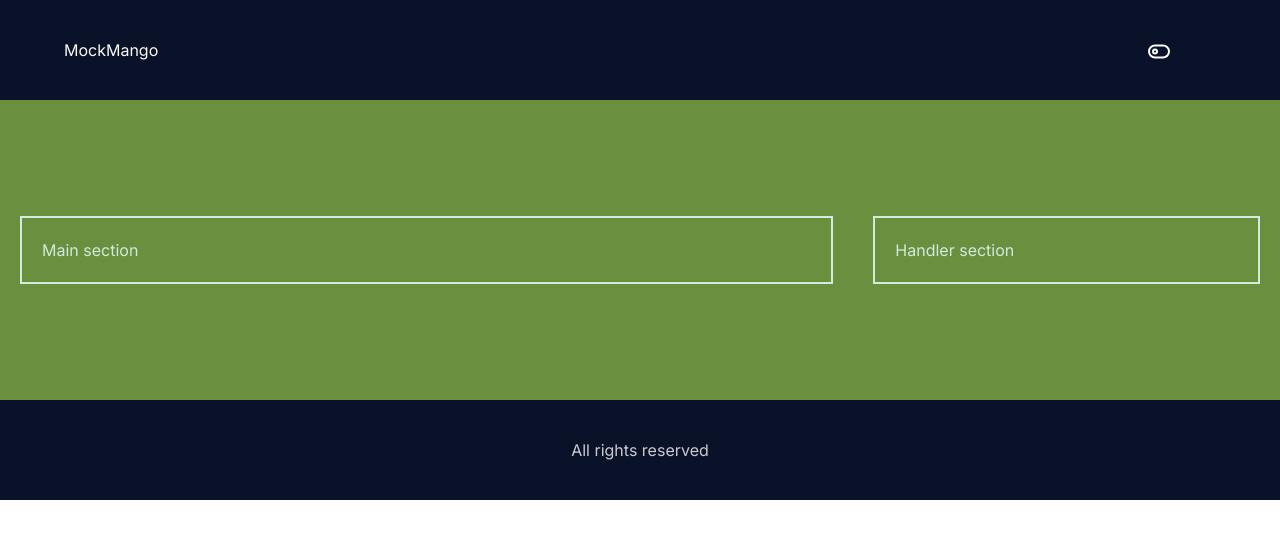
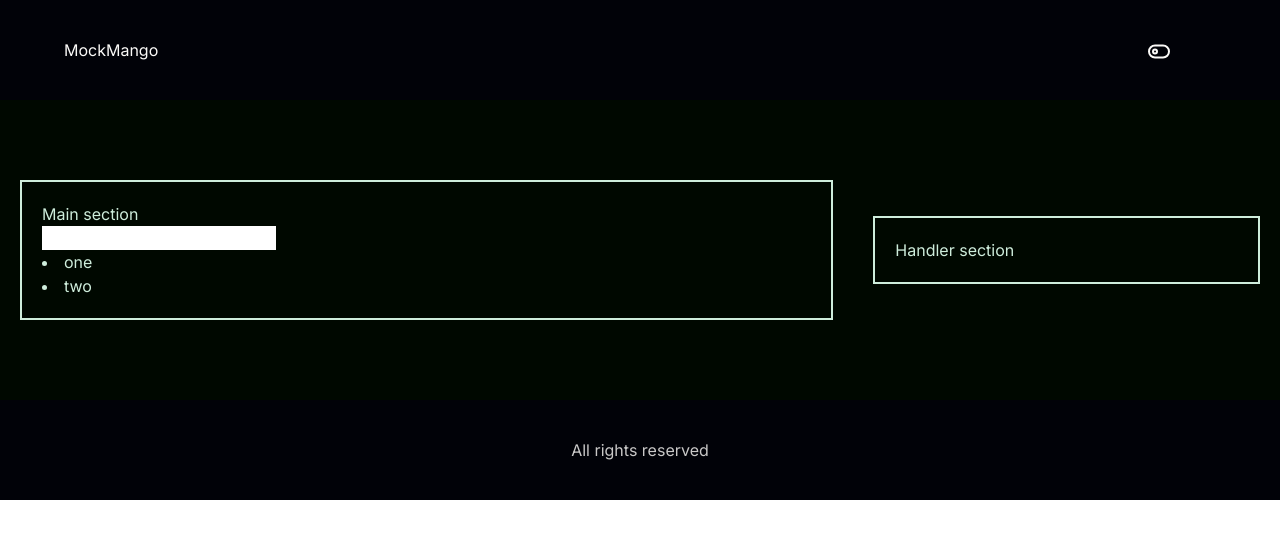
Before and after one commit to suriyaprakhash/mockmanga, a Next.js app: page / in a window 1280 px wide. Shown: the top 538 px of the page. Built offline with nearby package versions, Linux system fonts and the light colour scheme.

Commit message:
init theme correctly, started with dropdown component

```diff
--- a/src/app/components/footer.tsx
+++ b/src/app/components/footer.tsx
@@ -2,7 +2,7 @@ import React from 'react'
 
 function Footer() {
     return (
-        <section className="bg-tertiary-bg text-tertiary-text/80 h-[100px] w-screen grid grid-cols-6 items-center text-center">
+        <section className="bg-secondary-bg text-secondary-text/80 h-[100px] w-screen grid grid-cols-6 items-center text-center">
             <div className="col-span-6">All rights reserved</div>
         </section>
     )
--- a/src/app/components/hero.tsx
+++ b/src/app/components/hero.tsx
@@ -1,11 +1,26 @@
 import React from 'react'
+import Dropdown, { DropdownItem } from './shared/dropdown/dropdown'
 
 function Hero() {
+
+  const inputList: DropdownItem[] = [{
+    id: 1,
+    displayName: 'one'
+  },{
+    id: 2,
+    displayName: 'two'
+  }]
+
+  function categorySelected() {
+
+  }
+
   return (
     <section className="h-[300px] grid grid-cols-3 items-center">
       <section className="col-span-3 p-5 sm:col-span-2">
         <div className="border-2 border-primary-text p-5">
           Main section
+            <Dropdown inputList={inputList} dropdownParentCallback={categorySelected}/>
         </div>
       </section>
       <section className="col-span-3 p-5 sm:col-span-1">
--- a/src/app/components/navbar.tsx
+++ b/src/app/components/navbar.tsx
@@ -1,7 +1,7 @@
 import React, { useEffect, useState } from 'react'
 
-function Navbar({ parentCallback }: any) {
-    const [theme, setTheme] = useState('light');
+function Navbar({ initTheme, parentCallback }: any) {
+    const [theme, setTheme] = useState(initTheme);
 
     useEffect(() => {
         const storedTheme = localStorage.getItem('theme');
@@ -15,7 +15,7 @@ function Navbar({ parentCallback }: any) {
         parentCallback(newTheme);
     };
     return (
-        <nav className="bg-tertiary-bg text-tertiary-text h-[100px] w-screen grid grid-cols-6 items-center">
+        <nav className="bg-secondary-bg text-secondary-text h-[100px] w-screen grid grid-cols-6 items-center">
             <div className="col-span-5 pl-16">MockMango</div>
             <div className="col-span-1 sm:pl-20">
                 <button onClick={toggleTheme}>
@@ -24,7 +24,6 @@ function Navbar({ parentCallback }: any) {
                         <svg xmlns="http://www.w3.org/2000/svg" width="30" height="30" viewBox="0 0 30 15" fill="none" stroke="currentColor" strokeWidth="2" strokeLinecap="round" strokeLinejoin="round" className="icon icon-tabler icons-tabler-outline icon-tabler-toggle-left"><path stroke="none" d="M0 0h24v24H0z" fill="none" /><path d="M8 12m-2 0a2 2 0 1 0 4 0a2 2 0 1 0 -4 0" /><path d="M2 6m0 6a6 6 0 0 1 6 -6h8a6 6 0 0 1 6 6v0a6 6 0 0 1 -6 6h-8a6 6 0 0 1 -6 -6z" /></svg>
                         :
                         <svg xmlns="http://www.w3.org/2000/svg" width="30" height="30" viewBox="0 0 30 15" fill="none" stroke="currentColor" strokeWidth="2" strokeLinecap="round" strokeLinejoin="round" className="icon icon-tabler icons-tabler-outline icon-tabler-toggle-right"><path stroke="none" d="M0 0h24v24H0z" fill="none" /><path d="M16 12m-2 0a2 2 0 1 0 4 0a2 2 0 1 0 -4 0" /><path d="M2 6m0 6a6 6 0 0 1 6 -6h8a6 6 0 0 1 6 6v0a6 6 0 0 1 -6 6h-8a6 6 0 0 1 -6 -6z" /></svg>}
-
                 </button>
             </div>
         </nav>
--- /dev/null
+++ b/src/app/components/shared/dropdown/dropdown.tsx
@@ -0,0 +1,39 @@
+import React from 'react'
+
+export interface DropdownItem {
+    id: number,
+    displayName: string
+}
+
+export interface DropdownProps {
+    inputList: DropdownItem[],
+    dropdownParentCallback: any
+}
+
+function Dropdown(dropdownProps: DropdownProps) {
+
+    function filterItems(event: any) {
+        console.log('item entered in input box -');
+    }
+
+
+    function selectItem(event: any) {
+        console.log('selected item -');
+        dropdownProps.dropdownParentCallback();
+    }
+
+    return (
+        <div>
+            <button onKeyUp={filterItems}>
+                <input />
+            </button>
+            <div>
+                {dropdownProps.inputList?.map((item) => (
+                    <li onClick={selectItem} key={item.id}>{item.displayName}</li>
+                ))}
+            </div>
+        </div>
+    )
+}
+
+export default Dropdown
--- a/src/app/globals.css
+++ b/src/app/globals.css
@@ -7,13 +7,11 @@
   --background-start-rgb: 214, 219, 220;
   --background-end-rgb: 255, 255, 255; */
 
-  --primary-bg: 206,237,219;
-  --secondary-bg: 231,222,205;
-  --tertiary-bg: 251,250,248;
+  --primary-bg: 105,143,63;
+  --secondary-bg: 10,18,42;
 
-  --primary-text: 105,143,63;
-  --secondary-text: 128,78,73;
-  --tertiary-text: 10,18,42;
+  --primary-text: 206,237,219;
+  --secondary-text: 251,250,248;
 
 }
 
@@ -21,13 +19,11 @@
   /* --foreground-rgb: 0, 0, 0;
   --background-start-rgb: 214, 219, 220;
   --background-end-rgb: 255, 255, 255; */
-  --primary-bg: 105,143,63;
-  --secondary-bg: 128,78,73;
-  --tertiary-bg: 10,18,42;
+  --primary-bg: 0, 8, 0;
+  --secondary-bg: 1, 2, 8;
 
   --primary-text: 206,237,219;
-  --secondary-text: 231,222,205;
-  --tertiary-text: 251,250,248;
+  --secondary-text: 251,250,248;
 }
 
 @media (prefers-color-scheme: dark) {
--- a/src/app/page.tsx
+++ b/src/app/page.tsx
@@ -18,8 +18,10 @@ export default function Home() {
       // if the user preferes to match with OS theme
     } else if (window.matchMedia("prefers-color-scheme: dark")) {
       document.body.classList.add("dark");
+      localStorage.setItem("theme", "dark");
     } else {
       document.body.classList.add("light");
+      localStorage.setItem("theme", "light");
     }
 
   }, [theme]);
--- a/tailwind.config.ts
+++ b/tailwind.config.ts
@@ -10,11 +10,9 @@ const config: Config = {
     colors: {
       "primary-bg": "rgba(var(--primary-bg))",
       "secondary-bg": "rgba(var(--secondary-bg))",
-      "tertiary-bg": "rgba(var(--tertiary-bg))",
 
       "primary-text": "rgba(var(--primary-text))",
       "secondary-text": "rgba(var(--secondary-text))",
-      "tertiary-text": "rgba(var(--tertiary-text))"
     },
     extend: {
       backgroundImage: {
```
